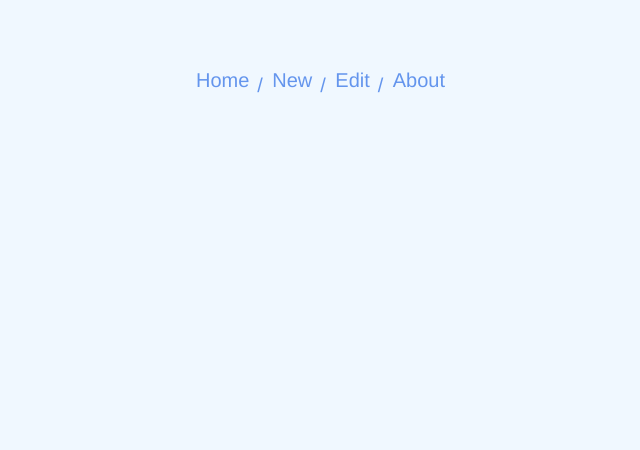
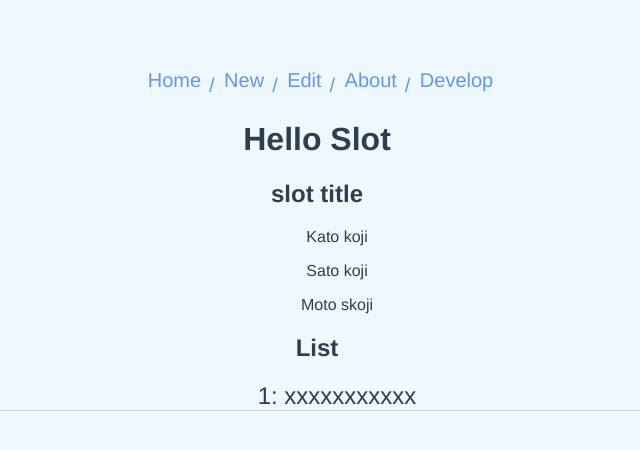
Before and after one commit to BoxPistols/Logistics-work-forklift, a Vue app: page /develop in a window 1280 px wide. Shown: the top 450 px of the page, without its empty margins (323-963 px from the left). Built offline with nearby package versions, Linux system fonts and the light colour scheme.

Commit message:
[Path] re routing

```diff
--- a/src/App.vue
+++ b/src/App.vue
@@ -5,6 +5,7 @@
             <router-link to="/new" class="menu">New</router-link>
             <router-link to="/edit" class="menu">Edit</router-link>
             <router-link to="/about" class="menu">About</router-link>
+            <router-link to="/develop" class="menu">Develop</router-link>
         </div>
         <router-view />
     </div>
--- a/src/components/Hello.vue
+++ b/src/components/ModuleTest-Slot.vue
@@ -3,7 +3,7 @@
         <h1>{{ msg }}</h1>
         <slot name="slot-title"></slot>
         <slot name="slot-list"></slot>
-        <slot></slot>
+        <!-- <slot></slot> -->
     </div>
 </template>
 
@@ -11,7 +11,7 @@
 export default {
     data() {
         return {
-            msg: 'Hello',
+            msg: 'Hello Slot',
         }
     },
 }
--- a/src/router/index.ts
+++ b/src/router/index.ts
@@ -23,11 +23,13 @@ const routes: Array<RouteConfig> = [
     {
         path: '/about',
         name: 'About',
-    // route level code-splitting
-    // this generates a separate chunk (about.[hash].js) for this route
-    // which is lazy-loaded when the route is visited.
-    component: () => import(/* webpackChunkName: "about" */ '../views/About.vue'),
+        component: () => import('../views/About.vue'),
     },
+    {
+        path: '/develop',
+        name: 'Develop',
+        component: () => import('../views/Develop.vue'),
+    }
 ]
 
 const router = new VueRouter({
--- /dev/null
+++ b/src/views/Develop.vue
@@ -0,0 +1,61 @@
+<template lang="html">
+    <div>
+        <SlotTest>
+            <h2 slot="slot-title">slot title</h2>
+            <template v-if="this.lists.length > 0">
+                <div slot="slot-list">
+                    <ul v-for="item in lists" :key="item.id">
+                        <li>{{ item.name }}</li>
+                    </ul>
+                </div>
+            </template>
+        </SlotTest>
+
+        <h2>List</h2>
+        <div class="result__lay">
+            <div class="result__org">
+                <ul v-for="memo in newest" :key="memo.id" class="result__mol">
+                    <li>{{ memo.id }}: {{ memo.memoBody }}</li>
+                </ul>
+            </div>
+        </div>
+    </div>
+</template>
+
+<script>
+import SlotTest from '@/components/ModuleTest-Slot.vue'
+
+export default {
+    name: 'home',
+    data() {
+        return {
+            lists: [
+                { id: '1', name: 'Kato koji' },
+                { id: '2', name: 'Sato koji' },
+                { id: '3', name: 'Moto skoji' },
+            ],
+        }
+    },
+    computed: {
+        newest() {
+            return this.$store.state.memos.slice().reverse()
+        },
+    },
+    components: {
+        SlotTest,
+    },
+}
+</script>
+
+<style scoped lang="stylus">
+@import '../assets/style/component.styl'
+
+.result
+    &__org
+        max-width 800px
+        margin auto
+    &__mol
+        li
+            border-bottom 1px solid lightgray
+            font-size 1.5em
+</style>
```
Also changed, not shown: src/components/ModuleTest.vue (added, +15 -0 lines), src/components/modules.vue (deleted). Lines whose indentation alone changed are shown as unchanged.
